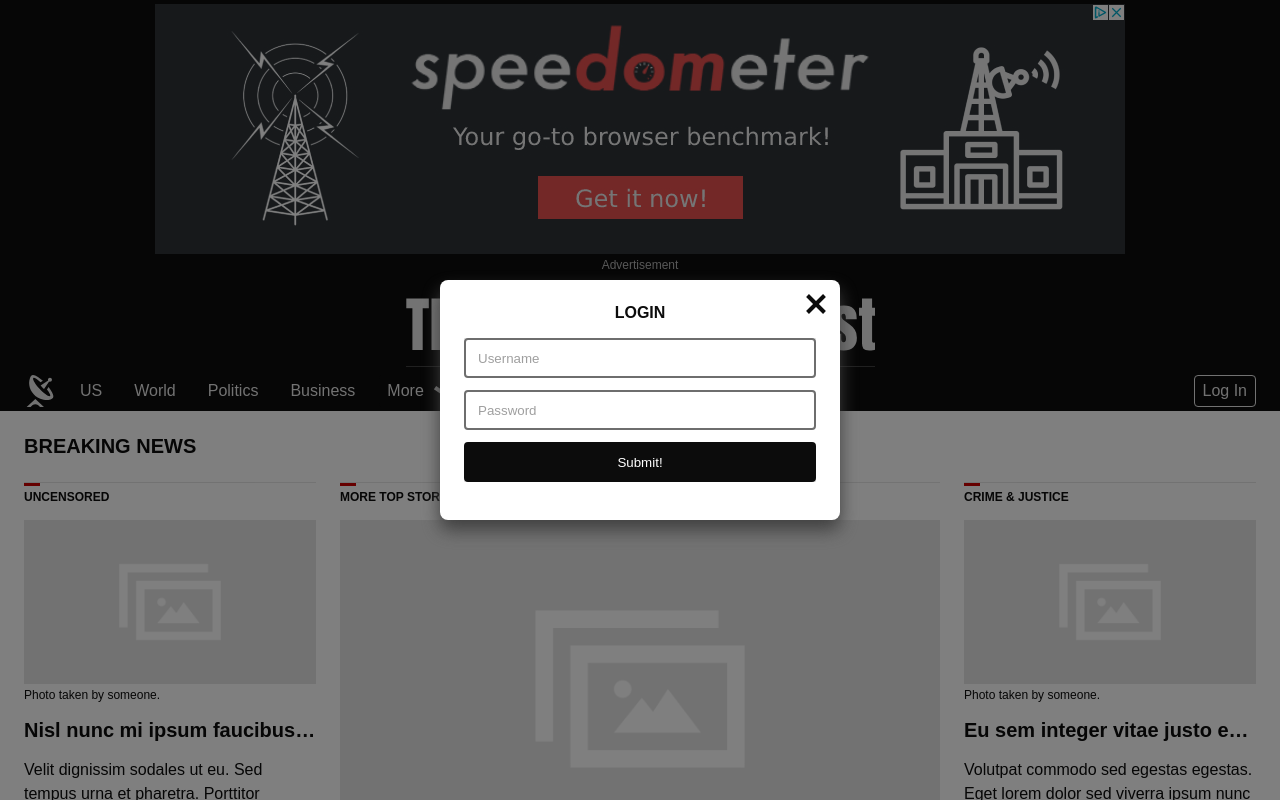
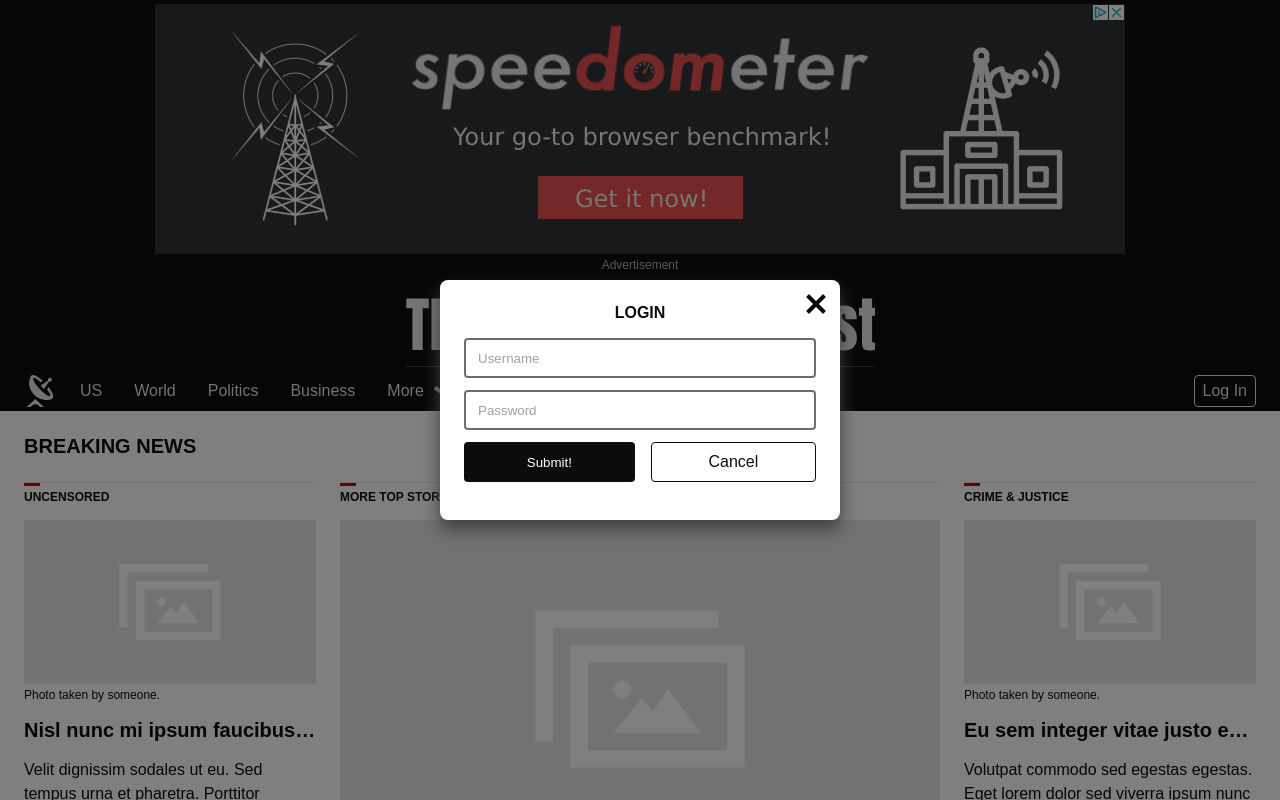
Before and after one commit to flashdesignory/news-site-css, a website: page index.html in a window 1280 px wide. Both pictures are taken after a click on the link "Log In". Drawn offline with Linux system fonts and the light colour scheme.

Commit message:
add form actions

```diff
--- a/index.html
+++ b/index.html
@@ -2135,9 +2135,12 @@
                                 <label class="label visually-hidden" for="input">Enter Something</label>
                                 <input class="input input-type-text" type="text" autocomplete="off" id="input" placeholder="Password">
                             </div>
-                            <div class="input-container">
-                                <label class="label visually-hidden" for="submit">submit form</label>
-                                <input class="input input-type-submit" type="submit" autocomplete="off" id="submit" value="Submit!">
+                            <div class="form-actions">
+                                <div class="input-container form-actions-item">
+                                    <label class="label visually-hidden" for="submit">submit form</label>
+                                    <input class="input input-type-submit" type="submit" autocomplete="off" id="submit" value="Submit!">
+                                </div>
+                                <a href="#" id="toast-reject-button" class="button secondary-button dark form-actions-item">Cancel</a>
                             </div>
                         </form>
                     </div>
--- a/src/css/form.css
+++ b/src/css/form.css
@@ -28,4 +28,19 @@
 .form-container .input-container:not(:last-of-type) {
     margin-right: 0;
     margin-bottom: var(--content-spacing-medium);
-  }
+}
+
+.form-actions {
+    display: flex;
+    flex-direction: row;
+    justify-content: center;
+}
+
+.form-actions .form-actions-item {
+    height: 40px;
+    flex-grow: 1;
+}
+
+.form-actions .form-actions-item:not(:last-child) {
+    margin-right: var(--content-spacing-large);
+}
```
Also changed, not shown: dist/form.css, dist/form.module.css, dist/index.css.
